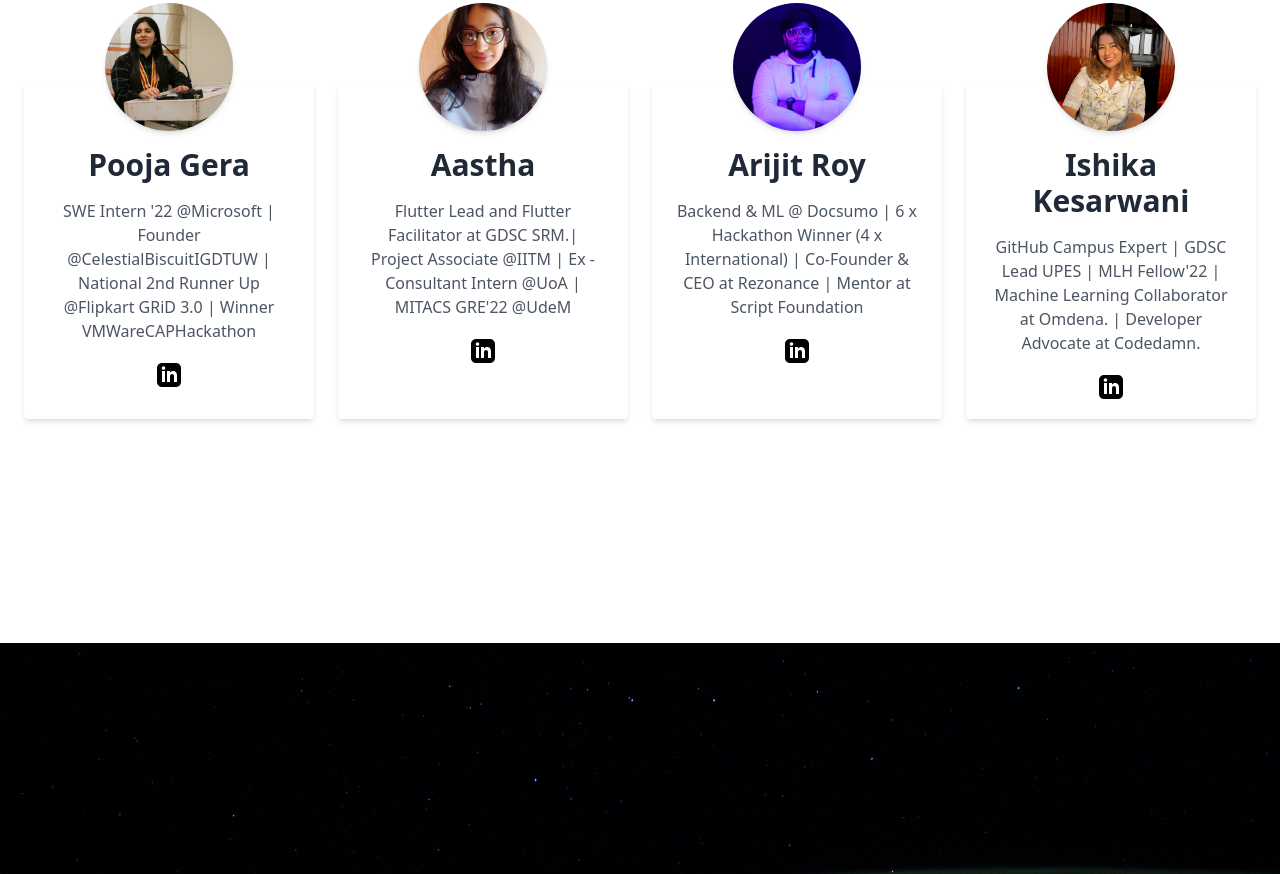
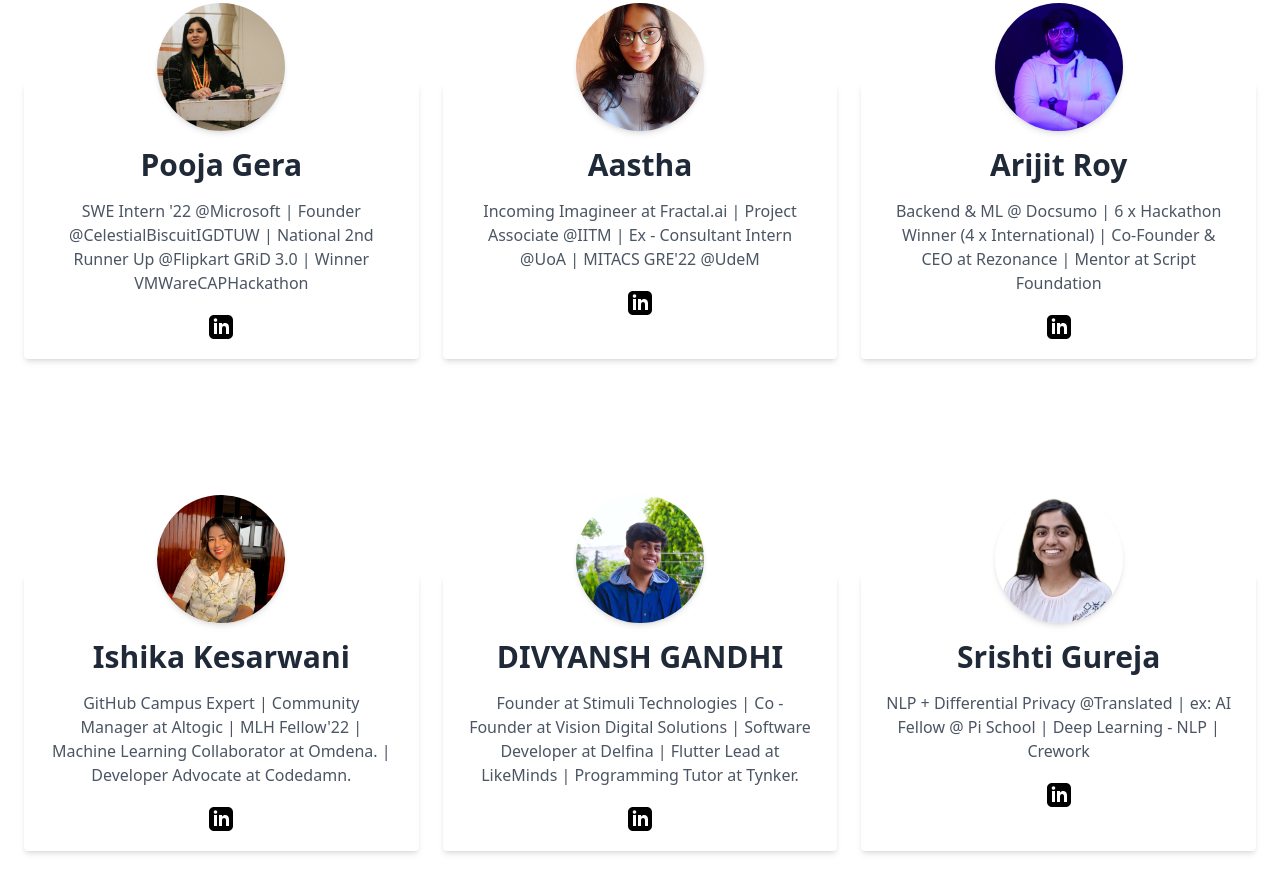
Before and after one commit to hackhound2k23/page.github.io, a website: page index.html in a window 1280 px wide. Shown: the part 3522-4396 px from the top of the page. Drawn offline with nearby package versions, Linux system fonts and the light colour scheme; files that its build step writes are made by us from their sources.

Commit message:
added sristhi and divyansh as mentors

```diff
--- a/index.html
+++ b/index.html
@@ -672,7 +672,7 @@ style="min-height: 100vh;"
   <div id="mentors" class="container my-24 px-6 mx-auto">
     <section class="text-gray-800 text-center">
       <h2 class="text-3xl font-bold mb-32">Meet the <u style="color: #DFBC61;">Mentors</u></h2>
-      <div class="grid lg:grid-cols-4 gap-6">
+      <div class="grid lg:grid-cols-3 gap-6">
 
       <div role="listitem" class="flex justify-center block relative mt-16 mb-32">
         <div class="rounded overflow-hidden shadow-md bg-white">
@@ -704,7 +704,7 @@ style="min-height: 100vh;"
             </div>
             <div class="px-6 mt-16">
                 <h1 class="font-bold text-3xl text-center mb-1">Aastha</h1>
-                <p class="text-center text-gray-600 text-base pt-3 font-normal">Flutter Lead and Flutter Facilitator at GDSC SRM.| Project Associate @IITM | Ex - Consultant Intern @UoA | MITACS GRE'22 @UdeM </p>
+                <p class="text-center text-gray-600 text-base pt-3 font-normal">Incoming Imagineer at Fractal.ai | Project Associate @IITM | Ex - Consultant Intern @UoA | MITACS GRE'22 @UdeM </p>
                 <div class="w-full flex justify-center pt-5 pb-5">
                   <a href="https://www.linkedin.com/in/aasthaacodes/" class="mx-5" target="_blank">
                     <div aria-label="Linkedin" role="img">
@@ -748,10 +748,54 @@ style="min-height: 100vh;"
             </div>
             <div class="px-6 mt-16">
                 <h1 class="font-bold text-3xl text-center mb-1">Ishika Kesarwani</h1>
-                <p class="text-center text-gray-600 text-base pt-3 font-normal"> GitHub Campus Expert | GDSC Lead UPES | MLH Fellow'22 | Machine Learning Collaborator at Omdena. | Developer Advocate at Codedamn.
+                <p class="text-center text-gray-600 text-base pt-3 font-normal"> GitHub Campus Expert | Community Manager at Altogic | MLH Fellow'22 | Machine Learning Collaborator at Omdena. | Developer Advocate at Codedamn.
                 </p>
                 <div class="w-full flex justify-center pt-5 pb-5">
                   <a href="https://www.linkedin.com/in/ishika-kesarwani/" class="mx-5" target="_blank">
+                    <div aria-label="Linkedin" role="img">
+                      <svg xmlns="http://www.w3.org/2000/svg" width="24" height="24" viewBox="0 0 24 24"><path d="M19 0h-14c-2.761 0-5 2.239-5 5v14c0 2.761 2.239 5 5 5h14c2.762 0 5-2.239 5-5v-14c0-2.761-2.238-5-5-5zm-11 19h-3v-11h3v11zm-1.5-12.268c-.966 0-1.75-.79-1.75-1.764s.784-1.764 1.75-1.764 1.75.79 1.75 1.764-.783 1.764-1.75 1.764zm13.5 12.268h-3v-5.604c0-3.368-4-3.113-4 0v5.604h-3v-11h3v1.765c1.396-2.586 7-2.777 7 2.476v6.759z"/></svg>
+                    </div>
+                </a>
+                </div>
+            </div>
+        </div>
+
+      </div>
+      <div role="listitem" class="flex justify-center block relative mt-16 mb-32">
+        <div class="rounded overflow-hidden shadow-md bg-white">
+            <div class="absolute -mt-20 w-full flex justify-center">
+                <div class="h-32 w-32">
+                    <img src="./img/divyansh_mentor.jpeg" alt="Display Picture of Silene Tokyo" role="img" class="rounded-full object-cover h-full w-full shadow-md" />
+                </div>
+            </div>
+            <div class="px-6 mt-16">
+                <h1 class="font-bold text-3xl text-center mb-1">DIVYANSH GANDHI</h1>
+                <p class="text-center text-gray-600 text-base pt-3 font-normal"> Founder at Stimuli Technologies | Co - Founder at Vision Digital Solutions | Software Developer at Delfina |  Flutter Lead at LikeMinds | Programming Tutor at Tynker.
+                </p>
+                <div class="w-full flex justify-center pt-5 pb-5">
+                  <a href="https://www.linkedin.com/in/divyanshgandhi/" class="mx-5" target="_blank">
+                    <div aria-label="Linkedin" role="img">
+                      <svg xmlns="http://www.w3.org/2000/svg" width="24" height="24" viewBox="0 0 24 24"><path d="M19 0h-14c-2.761 0-5 2.239-5 5v14c0 2.761 2.239 5 5 5h14c2.762 0 5-2.239 5-5v-14c0-2.761-2.238-5-5-5zm-11 19h-3v-11h3v11zm-1.5-12.268c-.966 0-1.75-.79-1.75-1.764s.784-1.764 1.75-1.764 1.75.79 1.75 1.764-.783 1.764-1.75 1.764zm13.5 12.268h-3v-5.604c0-3.368-4-3.113-4 0v5.604h-3v-11h3v1.765c1.396-2.586 7-2.777 7 2.476v6.759z"/></svg>
+                    </div>
+                </a>
+                </div>
+            </div>
+        </div>
+
+      </div>
+      <div role="listitem" class="flex justify-center block relative mt-16 mb-32">
+        <div class="rounded overflow-hidden shadow-md bg-white">
+            <div class="absolute -mt-20 w-full flex justify-center">
+                <div class="h-32 w-32">
+                    <img src="./img/sristhi_mentor.jpeg" alt="Display Picture of Silene Tokyo" role="img" class="rounded-full object-cover h-full w-full shadow-md" />
+                </div>
+            </div>
+            <div class="px-6 mt-16">
+                <h1 class="font-bold text-3xl text-center mb-1">Srishti Gureja</h1>
+                <p class="text-center text-gray-600 text-base pt-3 font-normal"> NLP + Differential Privacy @Translated | ex: AI Fellow @ Pi School | Deep Learning - NLP | Crework
+                </p>
+                <div class="w-full flex justify-center pt-5 pb-5">
+                  <a href="https://www.linkedin.com/in/srishti-gureja-a51841171/" class="mx-5" target="_blank">
                     <div aria-label="Linkedin" role="img">
                       <svg xmlns="http://www.w3.org/2000/svg" width="24" height="24" viewBox="0 0 24 24"><path d="M19 0h-14c-2.761 0-5 2.239-5 5v14c0 2.761 2.239 5 5 5h14c2.762 0 5-2.239 5-5v-14c0-2.761-2.238-5-5-5zm-11 19h-3v-11h3v11zm-1.5-12.268c-.966 0-1.75-.79-1.75-1.764s.784-1.764 1.75-1.764 1.75.79 1.75 1.764-.783 1.764-1.75 1.764zm13.5 12.268h-3v-5.604c0-3.368-4-3.113-4 0v5.604h-3v-11h3v1.765c1.396-2.586 7-2.777 7 2.476v6.759z"/></svg>
                     </div>
```
Also changed, not shown: img/divyansh_mentor.jpeg (added), img/sristhi_mentor.jpeg (added).
